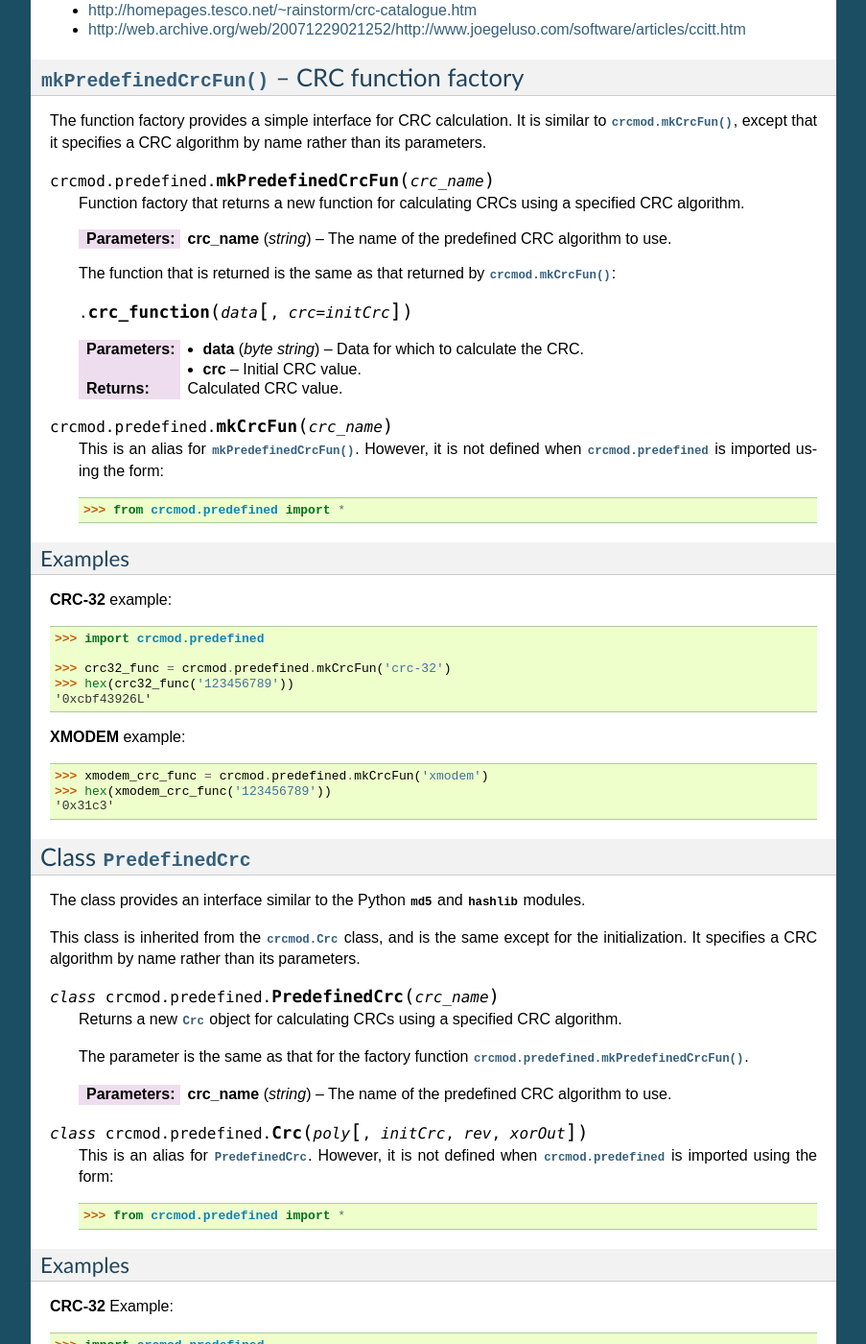
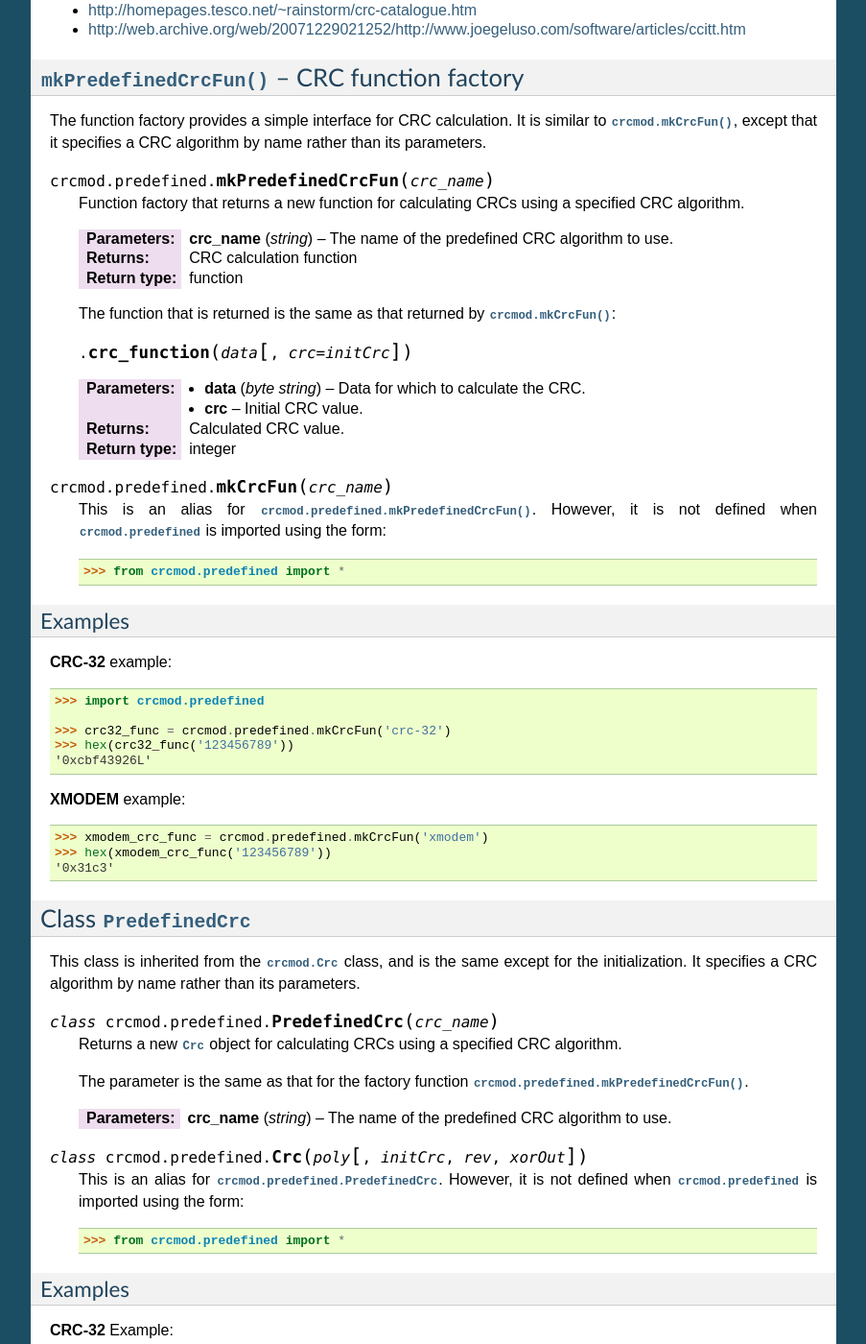
Before and after one commit to gsutil-mirrors/crcmod, a Sphinx documentation site: the page built from docs/crcmod.predefined.rst, in a window 1280 px wide and 1400 px high, scrolled down 950 px. Shown: the whole window at 96% size, without its empty margins (198-1101 px from the left). Built offline with Sphinx 7.4.7, drawn with Linux system fonts in a browser that asks for light colours.

```diff
--- a/docs/crcmod.predefined.rst
+++ b/docs/crcmod.predefined.rst
@@ -67,6 +67,9 @@ than its parameters.
    :param crc_name: The name of the predefined CRC algorithm to use.
    :type crc_name:  string
 
+   :return:         CRC calculation function
+   :rtype:          function
+
    The function that is returned is the same as that returned by :func:`crcmod.mkCrcFun`:
 
    .. function:: .crc_function(data[, crc=initCrc])
@@ -77,10 +80,11 @@ than its parameters.
    :param crc:      Initial CRC value.
 
    :return:         Calculated CRC value.
+   :rtype:          integer
 
 .. function:: mkCrcFun(crc_name)
 
-   This is an alias for :func:`mkPredefinedCrcFun`. However, it is not defined when
+   This is an alias for :func:`crcmod.predefined.mkPredefinedCrcFun`. However, it is not defined when
    :mod:`crcmod.predefined` is imported using the form::
 
        >>> from crcmod.predefined import *
@@ -106,8 +110,6 @@ Examples
 Class :class:`PredefinedCrc`
 ----------------------------
 
-The class provides an interface similar to the Python :mod:`md5` and :mod:`hashlib` modules.
-
 This class is inherited from the :class:`crcmod.Crc` class, and is the same except for the
 initialization.  It specifies a CRC algorithm by name rather than its parameters.
 
@@ -122,7 +124,7 @@ initialization.  It specifies a CRC algorithm by name rather than its parameters
 
 .. class:: Crc(poly[, initCrc, rev, xorOut])
 
-   This is an alias for :class:`PredefinedCrc`. However, it is not defined when
+   This is an alias for :class:`crcmod.predefined.PredefinedCrc`. However, it is not defined when
    :mod:`crcmod.predefined` is imported using the form::
 
        >>> from crcmod.predefined import *
```
Also changed, not shown: docs/crcmod.rst (+18 -14 lines), docs/index.rst (+1 -6 lines), docs/intro.rst (+46 -7 lines).
